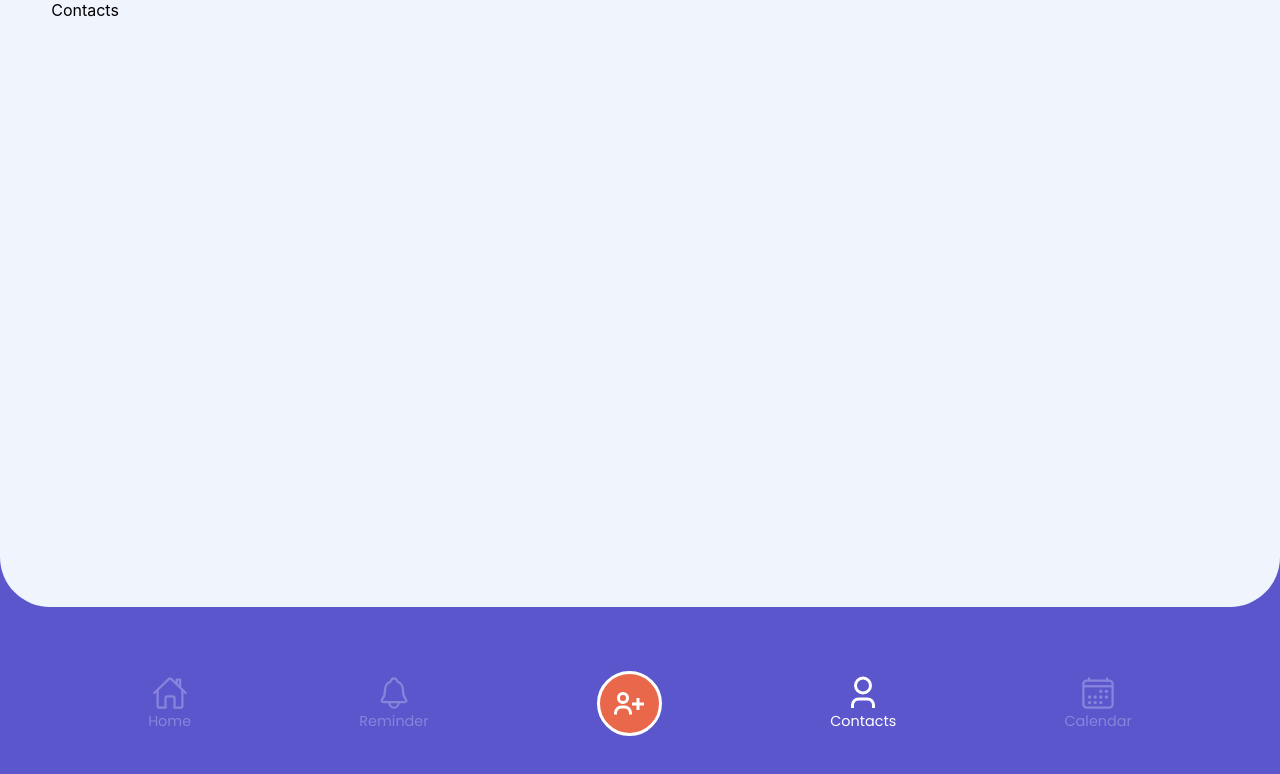
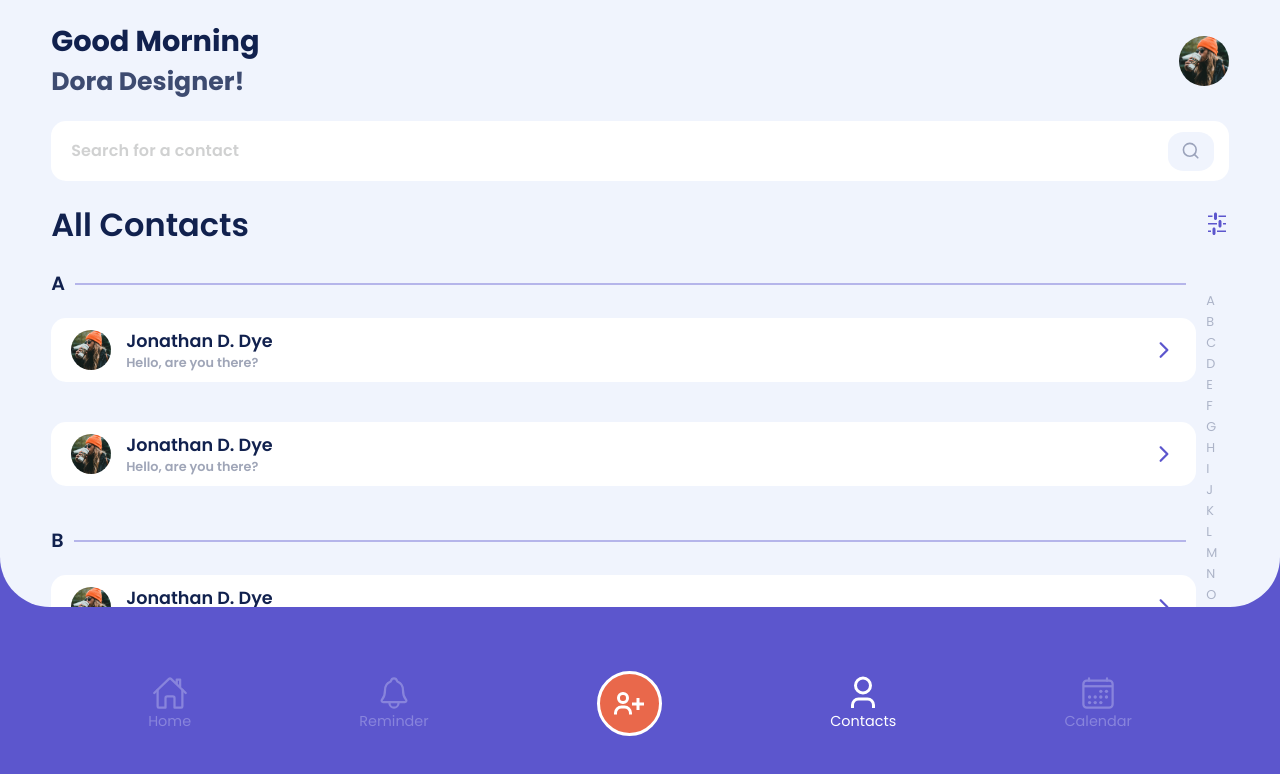
Before and after one commit to khanhammad896/nagger, a React (Create React App) app: page /contacts in a window 1280 px wide. Shown: the top 774 px of the page. Built offline with nearby package versions, Linux system fonts and the light colour scheme.

Commit message:
Made contacts page

```diff
--- a/package.json
+++ b/package.json
@@ -3,10 +3,13 @@
   "version": "0.1.0",
   "private": true,
   "dependencies": {
+    "@date-io/moment": "1.x",
     "@material-ui/core": "^4.12.3",
+    "@material-ui/pickers": "^3.3.10",
     "@testing-library/jest-dom": "^5.11.4",
     "@testing-library/react": "^11.1.0",
     "@testing-library/user-event": "^12.1.10",
+    "moment": "^2.29.1",
     "react": "^17.0.2",
     "react-dom": "^17.0.2",
     "react-icons": "^4.2.0",
--- a/src/components/DatePicker.js
+++ b/src/components/DatePicker.js
@@ -1,17 +1,48 @@
 import React from "react";
 import styled from "styled-components";
+import moment from "moment";
 import Select from "@material-ui/core/Select";
 import MenuItem from "@material-ui/core/MenuItem";
 import { TiArrowUnsorted } from "react-icons/ti";
 import { Badge } from "@material-ui/core";
 import "../styles/DatePicker.css";
+import MomentUtils from "@date-io/moment";
+import {
+  DatePicker,
+  MuiPickersUtilsProvider,
+  KeyboardDatePicker,
+} from "@material-ui/pickers";
 
-const DatePicker = () => {
+const DateSelector = () => {
+  const [selectedDate, setSelectedDate] = React.useState(
+    moment().format("dddd, MMMM DD YYYY")
+  );
+
+  const handleDateChange = (date) => {
+    setSelectedDate(date);
+  };
+
+  const now = moment();
+  console.log("Selected Date", selectedDate);
   return (
     <>
-      <DatePickerWrapper>
+      <DateSelectorWrapper>
         <div className="month-select-container">
-          <Select
+          <MuiPickersUtilsProvider utils={MomentUtils}>
+            <KeyboardDatePicker
+              disableToolbar
+              format="dddd, MMM DD YYYY"
+              variant="inline"
+              margin="normal"
+              id="date-picker-inline"
+              value={selectedDate}
+              onChange={handleDateChange}
+              KeyboardButtonProps={{
+                "aria-label": "change date",
+              }}
+            />
+          </MuiPickersUtilsProvider>
+          {/* <Select
             labelId="month-select"
             defaultValue={`June 2021`}
             displayEmpty={true}
@@ -73,16 +104,16 @@ const DatePicker = () => {
               <span className="date-card-date">14</span>
               <span className="date-card-month">June</span>
             </div>
-          </div>
+          </div> */}
         </div>
-      </DatePickerWrapper>
+      </DateSelectorWrapper>
     </>
   );
 };
 
-export default DatePicker;
+export default DateSelector;
 
-const DatePickerWrapper = styled.div`
+const DateSelectorWrapper = styled.div`
   .month-select-container {
     margin-block-start: 20px;
     display: flex;
@@ -189,4 +220,27 @@ const DatePickerWrapper = styled.div`
   .date-card-month {
     font-size: 0.7em;
   }
+
+  .MuiFormControl-root {
+    border: 1px solid var(--text-dark);
+    border-radius: 10px;
+    padding-inline-start: 10px;
+  }
+  .MuiFormControl-marginNormal {
+    margin: 0;
+  }
+  .MuiInputBase-input {
+    font-family: var(--font-regular);
+    font-size: 1.4em;
+    pointer-events: none;
+  }
+  .MuiIconButton-label {
+    color: var(--text-dark);
+  }
+
+  @media screen and (max-width: 400px) {
+    .MuiInputBase-root {
+      font-size: 14px;
+    }
+  }
 `;
--- a/src/components/FilterBar.js
+++ b/src/components/FilterBar.js
@@ -1,12 +1,12 @@
 import React from "react";
 import styled from "styled-components";
 import { GoSettings } from "react-icons/go";
-const FilterBar = () => {
+const FilterBar = (props) => {
   return (
     <>
       <FilterBarWrapper>
         <div className="filter-bar-header font-regular text-dark">
-          <span>All Reminders</span>
+          <span>{props.title}</span>
         </div>
         <div className="filter-bar-icon">
           <GoSettings />
--- a/src/components/HomeCard.js
+++ b/src/components/HomeCard.js
@@ -20,6 +20,7 @@ const HomeCard = () => {
             <span className="user-name font-regular text-dark">
               Jonathan D. Dye
             </span>
+            {location.pathname !== "/contacts" ? (
               <div className="recipients-date-container">
                 <div className="recipients-container">
                   <HiOutlineUser />
@@ -34,12 +35,14 @@ const HomeCard = () => {
                   </span>
                 </div>
               </div>
+            ) : null}
             <span className="message-text font-regular text-dark">
               Hello, are you there?
             </span>
           </div>
           {location.pathname !== "/reminders" &&
-          location.pathname !== "/calendar" ? (
+          location.pathname !== "/calendar" &&
+          location.pathname !== "/contacts" ? (
             <div className="online-status">
               <div>
                 <Badge className="online-icon" />
--- /dev/null
+++ b/src/components/LetterDivider.js
@@ -0,0 +1,36 @@
+import React from "react";
+import styled from "styled-components";
+const LetterDivider = (props) => {
+  return (
+    <>
+      <LetterDividerWrapper id={props.id}>
+        <span className="divider-text">{props.letter}</span>
+        <div className="divider-line" />
+      </LetterDividerWrapper>
+    </>
+  );
+};
+
+export default LetterDivider;
+
+const LetterDividerWrapper = styled.div`
+  display: flex;
+  justify-content: flex-start;
+  align-items: center;
+  width: 100%;
+  margin-inline: auto;
+  margin-block-start: 20px;
+
+  .divider-text {
+    font-size: 1.2em;
+    color: var(--text-dark);
+    font-family: var(--font-regular);
+  }
+  .divider-line {
+    flex-grow: 1;
+    height: 2px;
+    background-color: var(--background-theme);
+    opacity: 40%;
+    margin-inline: 10px;
+  }
+`;
--- /dev/null
+++ b/src/components/LettersGroup.js
@@ -0,0 +1,43 @@
+import React from "react";
+import styled from "styled-components";
+const LettersGroup = () => {
+  let createArrayAtoZ = (_) => {
+    return Array.apply(null, { length: 26 }).map((x, i) =>
+      String.fromCharCode(65 + i)
+    );
+  };
+
+  return (
+    <>
+      <LettersGroupWrapper>
+        {createArrayAtoZ().map((letter) => (
+          <a href={`#${letter}`}>
+            <span className="letters">{letter}</span>
+          </a>
+        ))}
+      </LettersGroupWrapper>
+    </>
+  );
+};
+
+export default LettersGroup;
+
+const LettersGroupWrapper = styled.div`
+  display: flex;
+  flex-direction: column;
+  margin-inline: 10px;
+  margin-top: 40px;
+  .letters,
+  .letters-selected {
+    font-size: 0.8em;
+    font-family: var(--font-light);
+    color: var(--text-dark);
+    cursor: pointer;
+    opacity: 30%;
+  }
+
+  .letters-selected {
+    font-size: 1em;
+    opacity: 100%;
+  }
+`;
--- a/src/components/SearchInput.js
+++ b/src/components/SearchInput.js
@@ -3,12 +3,12 @@ import styled from "styled-components";
 import Input from "@material-ui/core/Input";
 import InputAdornment from "@material-ui/core/InputAdornment";
 import { FiSearch } from "react-icons/fi";
-const SearchInput = () => {
+const SearchInput = (props) => {
   return (
     <>
       <SearchWrapper>
         <Input
-          placeholder="Search for a reminder..."
+          placeholder={props.placeholder}
           endAdornment={
             <InputAdornment>
               <FiSearch />
--- a/src/index.css
+++ b/src/index.css
@@ -1,13 +1,15 @@
 body {
   margin: 0;
-  font-family: -apple-system, BlinkMacSystemFont, 'Segoe UI', 'Roboto', 'Oxygen',
-    'Ubuntu', 'Cantarell', 'Fira Sans', 'Droid Sans', 'Helvetica Neue',
+  font-family: -apple-system, BlinkMacSystemFont, "Segoe UI", "Roboto", "Oxygen",
+    "Ubuntu", "Cantarell", "Fira Sans", "Droid Sans", "Helvetica Neue",
     sans-serif;
   -webkit-font-smoothing: antialiased;
   -moz-osx-font-smoothing: grayscale;
 }
-
+html {
+  scroll-behavior: smooth;
+}
 code {
-  font-family: source-code-pro, Menlo, Monaco, Consolas, 'Courier New',
+  font-family: source-code-pro, Menlo, Monaco, Consolas, "Courier New",
     monospace;
 }
--- a/src/pages/Calendar.js
+++ b/src/pages/Calendar.js
@@ -11,23 +11,23 @@ const Calendar = () => {
         <Appbar />
         <DatePicker />
         <DateDivider
-          date={`Mon Jun 14, 2021`}
+          date={`Fri Sep 17, 2021`}
           deadline={`2 Deadlines . 14 Alerts`}
         />
         <HomeCard />
         <HomeCard />
         <DateDivider
-          date={`Tue Jun 15, 2021`}
+          date={`Sat Sep 18, 2021`}
           deadline={`0 Deadline . 0 Alert`}
         />
         <DateDivider
-          date={`Wed Jun 16, 2021`}
+          date={`Sun Sep 19, 2021`}
           deadline={`0 Deadline . 10 Alerts`}
         />
         <HomeCard />
         <HomeCard />
         <DateDivider
-          date={`Thurs Jun 17, 2021`}
+          date={`Mon Sep 20, 2021`}
           deadline={`1 Deadline . 0 Alerts`}
         />
         <HomeCard />
--- a/src/pages/Contacts.js
+++ b/src/pages/Contacts.js
@@ -1,7 +1,58 @@
 import React from "react";
-
+import styled from "styled-components";
+import FilterBar from "../components/FilterBar";
+import SearchInput from "../components/SearchInput";
+import Appbar from "../components/Appbar";
+import LetterDivider from "../components/LetterDivider";
+import HomeCard from "../components/HomeCard";
+import LettersGroup from "../components/LettersGroup";
 const Reminders = () => {
-  return <section className="tab">Contacts</section>;
+  let createArrayAtoZ = (_) => {
+    return Array.apply(null, { length: 26 }).map((x, i) =>
+      String.fromCharCode(65 + i)
+    );
+  };
+  return (
+    <section className="tab">
+      <ContactsWrapper>
+        <Appbar />
+        <SearchInput placeholder="Search for a contact" />
+        <FilterBar title="All Contacts" />
+        <div className="contacts-feed">
+          <div className="divider-container">
+            {createArrayAtoZ().map((letter) => (
+              <>
+                <LetterDivider letter={letter} id={letter} />
+                <HomeCard />
+                <HomeCard />
+              </>
+            ))}
+          </div>
+          <LettersGroup />
+        </div>
+      </ContactsWrapper>
+    </section>
+  );
 };
 
 export default Reminders;
+
+const ContactsWrapper = styled.div`
+  width: 100%;
+  margin-inline: auto;
+  height: 100%;
+  display: flex;
+  justify-content: flex-start;
+  flex-direction: column;
+
+  .contacts-feed {
+    width: 100%;
+    display: flex;
+    justify-content: flex-start;
+  }
+  .divider-container {
+    flex-grow: 1;
+    display: flex;
+    flex-direction: column;
+  }
+`;
--- a/src/pages/Reminders.js
+++ b/src/pages/Reminders.js
@@ -9,8 +9,8 @@ const Reminders = () => {
     <section className="tab">
       <ReminderWrapper>
         <Appbar />
-        <SearchInput />
-        <FilterBar />
+        <SearchInput placeholder="Search for a reminder..." />
+        <FilterBar title="All Reminders" />
         <HomeCard />
         <HomeCard />
         <HomeCard />
```
Also changed, not shown: 1 other file (tests, documents, lock files or other folders). Lines whose indentation alone changed are shown as unchanged.
